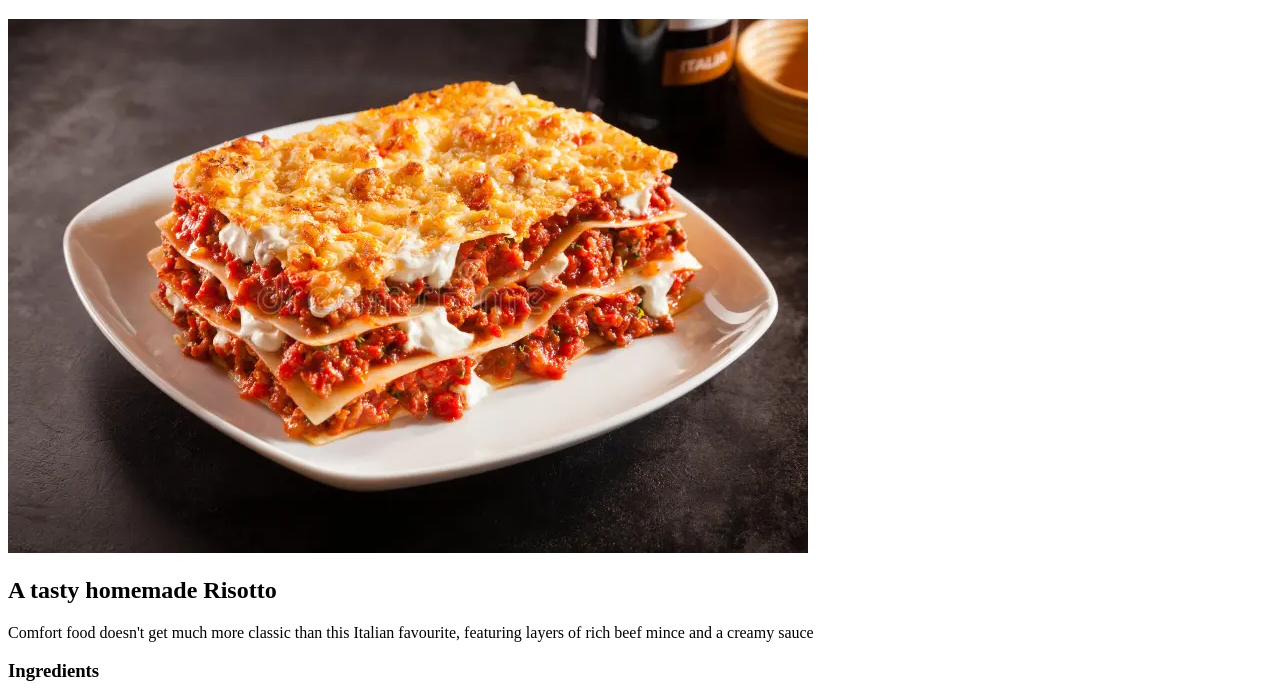
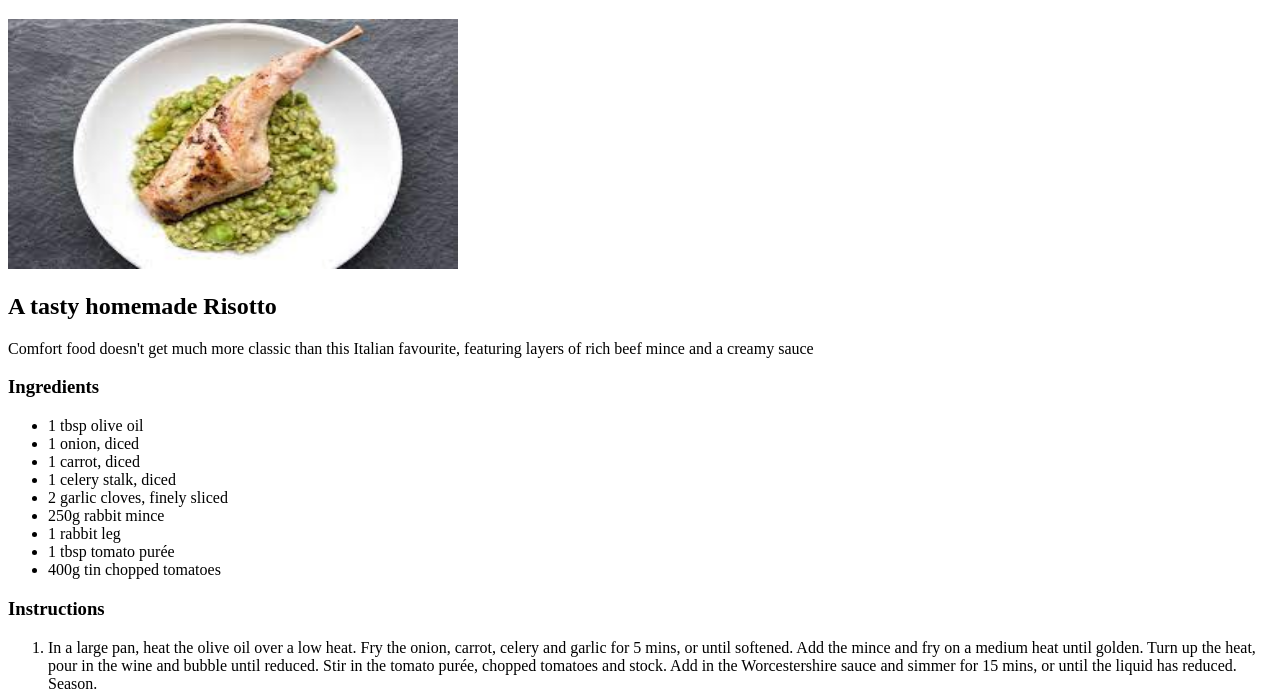
Before and after one commit to anthony-langham/odin-recipes, a plain HTML site: page recipes/risotto.html in a window 1280 px wide. Shown: the part 61-759 px from the top of the page. Drawn offline with Linux system fonts and the light colour scheme.

Commit message:
Added peter rabbit image, added home links to recipe pages and updated

```diff
--- a/recipes/risotto.html
+++ b/recipes/risotto.html
@@ -8,7 +8,7 @@
   </head>
   <body>
     <h1>Risotto</h1>
-    <img src="../images/lasgna.jpg" />
+    <img src="../images/images.jpeg" height="250" width="450" />
     <h2>A tasty homemade Risotto</h2>
     <p>
       Comfort food doesn't get much more classic than this Italian favourite,
@@ -21,8 +21,8 @@
       <li>1 carrot, diced</li>
       <li>1 celery stalk, diced</li>
       <li>2 garlic cloves, finely sliced</li>
-      <li>250g beef mince</li>
-      <li>250g pork mince</li>
+      <li>250g rabbit mince</li>
+      <li>1 rabbit leg</li>
       <li>1 tbsp tomato purée</li>
       <li>400g tin chopped tomatoes</li>
     </ul>
@@ -54,5 +54,6 @@
         bubbling on top. Serve immediately.
       </li>
     </ol>
+    <a href="../index.html">Home</a>
   </body>
 </html>
```
Also changed, not shown: index.html (+3 -1 lines), recipes/lasagna.html (+2 -0 lines), images/images.jpeg (added), images/peterrabbit.jpg (added).
